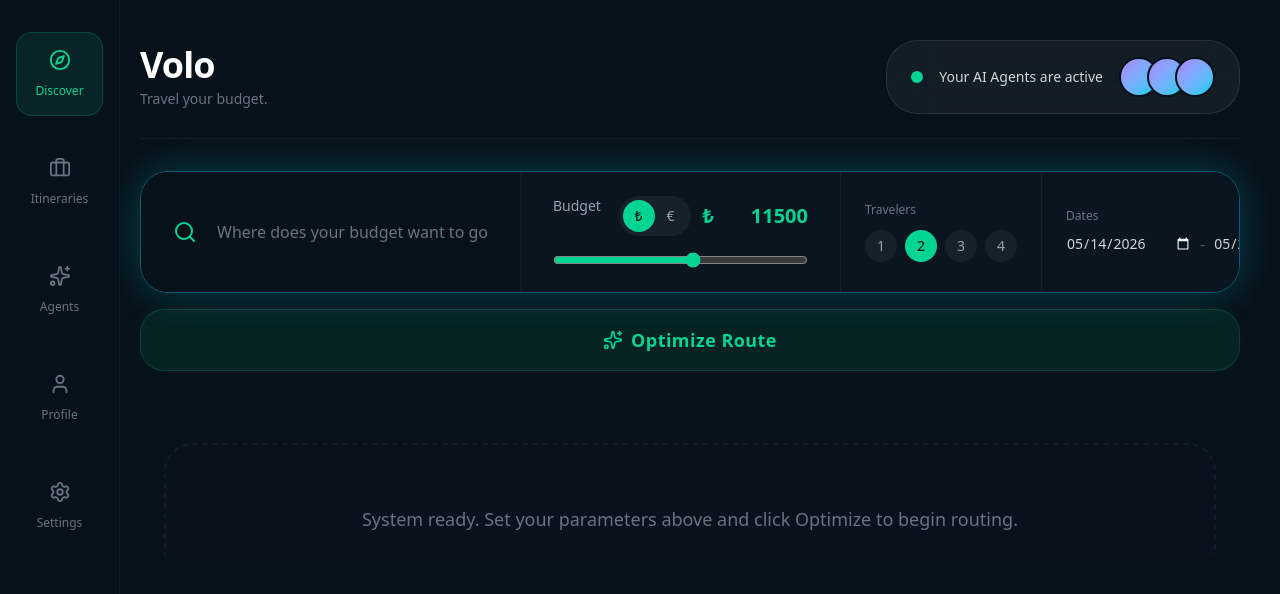
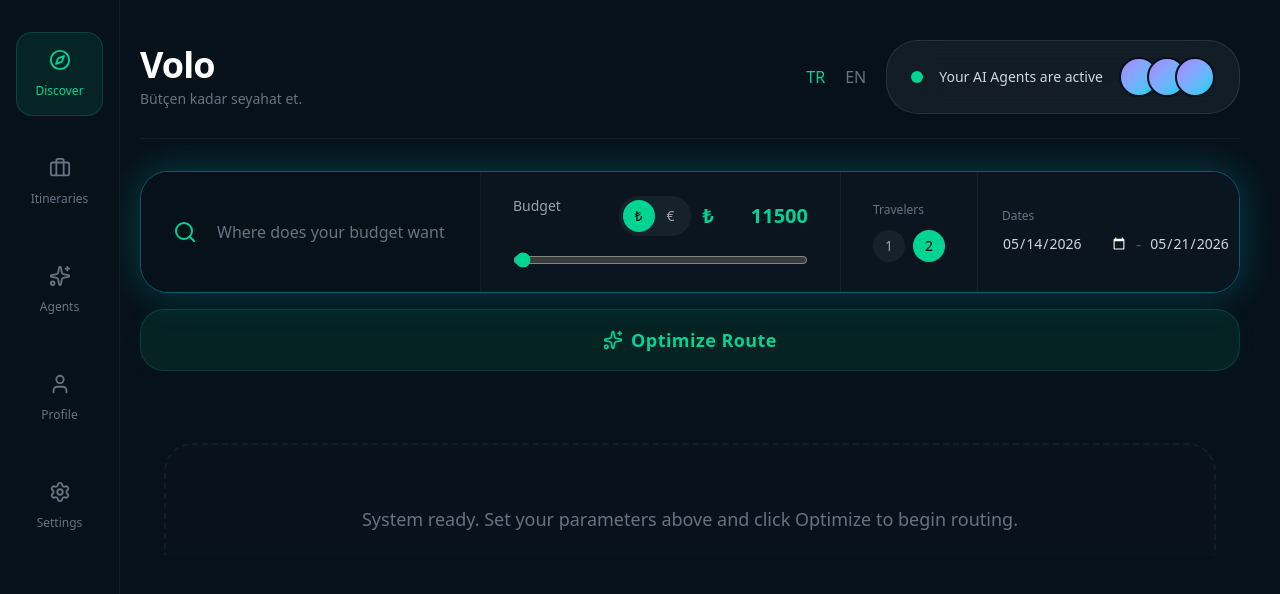
Before and after one commit to tseliasas/Volo, a Next.js app in the folder frontend/: page / in a window 1280 px wide. Shown: the top 594 px of the page. Built offline with nearby package versions, Linux system fonts and the light colour scheme.

Commit message:
Fixed the travelers number and budget slider

```diff
--- a/frontend/app/layout.tsx
+++ b/frontend/app/layout.tsx
@@ -1,7 +1,8 @@
 import type { Metadata } from "next";
 import { Geist, Geist_Mono } from "next/font/google";
 import "./globals.css";
-import Sidebar from "@/components/dashboard/Sidebar"; // Adjust this path if your Sidebar is somewhere else!
+import Sidebar from "@/components/dashboard/Sidebar";
+import { LanguageProvider } from "@/context/LanguageContext";
 
 const geistSans = Geist({
   variable: "--font-geist-sans",
@@ -42,7 +43,10 @@ export default function RootLayout({
 
           {/* 2. THE DYNAMIC PAGE CONTENT (Discover, Vault, Profile, etc.) */}
           <main className="ml-[100px] flex-1 overflow-y-auto relative p-10">
-            {children}
+            <LanguageProvider>
+              {children}
+            </LanguageProvider>
+
           </main>
 
         </div>
--- a/frontend/app/page.tsx
+++ b/frontend/app/page.tsx
@@ -4,6 +4,8 @@ import { useState, useEffect } from "react";
 import TopAgentsBar from "@/components/dashboard/TopAgentsBar";
 import SearchTerminal from "@/components/dashboard/SearchTerminal";
 import DestinationRow from "@/components/dashboard/DestinationRow";
+import { useLanguage } from "@/context/LanguageContext";
+import { useTranslation } from "@/context/hooks/useTranslations";
 
 export default function Home() {
   // 1. THE STATE: Lazy initialized to safely read memory BEFORE mounting!
@@ -32,6 +34,9 @@ export default function Home() {
     if (typeof window !== "undefined") return (sessionStorage.getItem("volo_currency") as "TRY" | "EUR") || "TRY";
     return "TRY";
   });
+
+  const { language, setLanguage } = useLanguage();
+  const tran = useTranslation();
 
   const [loading, setLoading] = useState(false);
 
@@ -102,9 +107,33 @@ export default function Home() {
       <header className="shrink-0 flex items-center justify-between pb-6 border-b border-white/5 mb-8">
         <div>
           <h1 className="text-4xl font-bold tracking-tight">Volo</h1>
-          <p className="text-sm text-gray-500 mt-1">Travel your budget.</p>
+          <p className="text-sm text-gray-500 mt-1">{tran.slogan}</p>
         </div>
+
+        <div className="flex items-center gap-5">
+          <button
+          onClick={() => setLanguage("tr")}
+          className={language === "tr"
+            ? "text-emerald-400"
+            : "text-gray-500"}
+        >
+          TR
+        </button>
+
+        <button
+          onClick={() => setLanguage("en")}
+          className={language === "en"
+            ? "text-emerald-400"
+            : "text-gray-500"}
+        >
+          EN
+        </button>
+
+
+
         <TopAgentsBar />
+      </div>
+
       </header>
 
       {/* SEARCH TERMINAL */}
@@ -122,7 +151,7 @@ export default function Home() {
             <div className="text-center">
               <div className="w-16 h-16 rounded-full border-4 border-emerald-400/20 border-t-emerald-400 animate-spin mx-auto" />
               <p className="mt-4 text-sm font-bold tracking-widest uppercase text-emerald-400">
-                AI recalibrating...
+                {tran.loadingMessage}...
               </p>
             </div>
           </div>
--- a/frontend/components/dashboard/PortfolioCard.tsx
+++ b/frontend/components/dashboard/PortfolioCard.tsx
@@ -5,6 +5,7 @@ import { motion } from "framer-motion";
 import { Sparkles } from "lucide-react";
 import { CircleArrowRightIcon } from "lucide-react";
 import { convertBudget, convertPrice, currencySymbol } from "@/utils/currency";
+import { useTranslation } from "@/context/hooks/useTranslations";
 
 interface Props {
   city: string;
@@ -35,6 +36,8 @@ const solidMap: Record<string, string> = {
 
 
 
+
+
 export default function PortfolioCard({
   city,
   country,
@@ -50,6 +53,7 @@ export default function PortfolioCard({
 
   const convertedBudget = convertBudget(budget, currency);
   const convertedPrice = convertPrice(price, currency);
+  const t = useTranslation();
 
   const symbol = currencySymbol(currency);
 
--- a/frontend/components/dashboard/SearchTerminal.tsx
+++ b/frontend/components/dashboard/SearchTerminal.tsx
@@ -100,7 +100,7 @@ export default function SearchTerminal({
         <div className="flex items-stretch min-w-max bg-[#0B1520]">
 
           {/* SEARCH */}
-          <div className="flex items-center gap-5 w-[380px] shrink-0 px-8 py-5 border-r border-white/5 bg-[#07111A]">
+          <div className="flex items-center gap-5 flex-1 min-w-[320px] shrink-0 px-8 py-5 border-r border-white/5 bg-[#07111A]">
             <Search size={24} className="text-emerald-400" />
             <input
               placeholder="Where does your budget want to go?"
@@ -116,7 +116,7 @@ export default function SearchTerminal({
           </div>
 
           {/* BUDGET */}
-          <div className="w-[320px] shrink-0 px-8 py-6 border-r border-white/5 flex flex-col justify-center">
+          <div className="w-[360px] shrink-0 px-8 py-6 border-r border-white/5 flex flex-col justify-center">
             <div className="flex justify-between items-start">
               <div className="text-gray-400 text-sm">Budget</div>
               <div className="flex items-center gap-3">
@@ -163,9 +163,9 @@ export default function SearchTerminal({
 
             <input
               type="range"
-              min={currency === "EUR" ? 50 : 1000}
-              max={currency === "EUR" ? 600 : 20000}
-              step={currency === "EUR" ? 10 : 100}
+              min={currency === "EUR" ? 190 : 10000}
+              max={currency === "EUR" ? 3770 : 200000}
+              step={currency === "EUR" ? 5 : 100}
               value={Math.round(convertedBudget)}
               onChange={(e) => {
                 const raw = Number(e.target.value);
@@ -177,10 +177,10 @@ export default function SearchTerminal({
           </div>
 
           {/* PASSENGERS */}
-          <div className="px-6 shrink-0 flex flex-col justify-center border-r border-white/5">
+          <div className="px-8 shrink-0 flex flex-col justify-center border-r border-white/5">
             <p className="text-xs text-gray-500 mb-3">Travelers</p>
             <div className="flex gap-2">
-              {[1, 2, 3, 4].map((num) => (
+              {[1, 2,].map((num) => (
                 <button
                   key={num}
                   onClick={() => setPax(num)}
--- /dev/null
+++ b/frontend/context/LanguageContext.tsx
@@ -0,0 +1,63 @@
+"use client";
+
+import {
+  createContext,
+  useContext,
+  useEffect,
+  useState,
+} from "react";
+
+type Language = "en" | "tr";
+
+interface LanguageContextType {
+  language: Language;
+  setLanguage: (lang: Language) => void;
+}
+
+const LanguageContext =
+  createContext<LanguageContextType | null>(null);
+
+export function LanguageProvider({
+  children,
+}: {
+  children: React.ReactNode;
+}) {
+  const [language, setLanguage] =
+    useState<Language>("tr");
+
+  useEffect(() => {
+    const saved =
+      localStorage.getItem("volo_language");
+
+    if (saved) {
+      setLanguage(saved as Language);
+    }
+  }, []);
+
+  useEffect(() => {
+    localStorage.setItem(
+      "volo_language",
+      language
+    );
+  }, [language]);
+
+  return (
+    <LanguageContext.Provider
+      value={{ language, setLanguage }}
+    >
+      {children}
+    </LanguageContext.Provider>
+  );
+}
+
+export function useLanguage() {
+  const context = useContext(LanguageContext);
+
+  if (!context) {
+    throw new Error(
+      "useLanguage must be inside LanguageProvider"
+    );
+  }
+
+  return context;
+}
--- /dev/null
+++ b/frontend/context/hooks/useTranslations.ts
@@ -0,0 +1,8 @@
+import { translations } from "@/context/translations";
+import { useLanguage } from "@/context/LanguageContext";
+
+export function useTranslation() {
+  const { language } = useLanguage();
+
+  return translations[language];
+}
--- /dev/null
+++ b/frontend/context/translations/index.ts
@@ -0,0 +1,20 @@
+
+export const translations = {
+  en: {
+    slogan: "Travel your budget.",
+    prepareBooking: "Prepare Booking",
+    totalEstimate: "Total Estimate",
+    underBudget: "Under budget by",
+    overBudget: "Over budget by",
+    loadingMessage: "AI recalibrating",
+  },
+
+  tr: {
+    slogan: "Bütçen kadar seyahat et.",
+    prepareBooking: "Rezervasyonu Hazırla",
+    totalEstimate: "Toplam Tahmin",
+    underBudget: "Bütçe altında",
+    overBudget: "Bütçeyi aştı",
+    loadingMessage: "Yapay zeka yeniden kalibrasyonu",
+  },
+};
```
